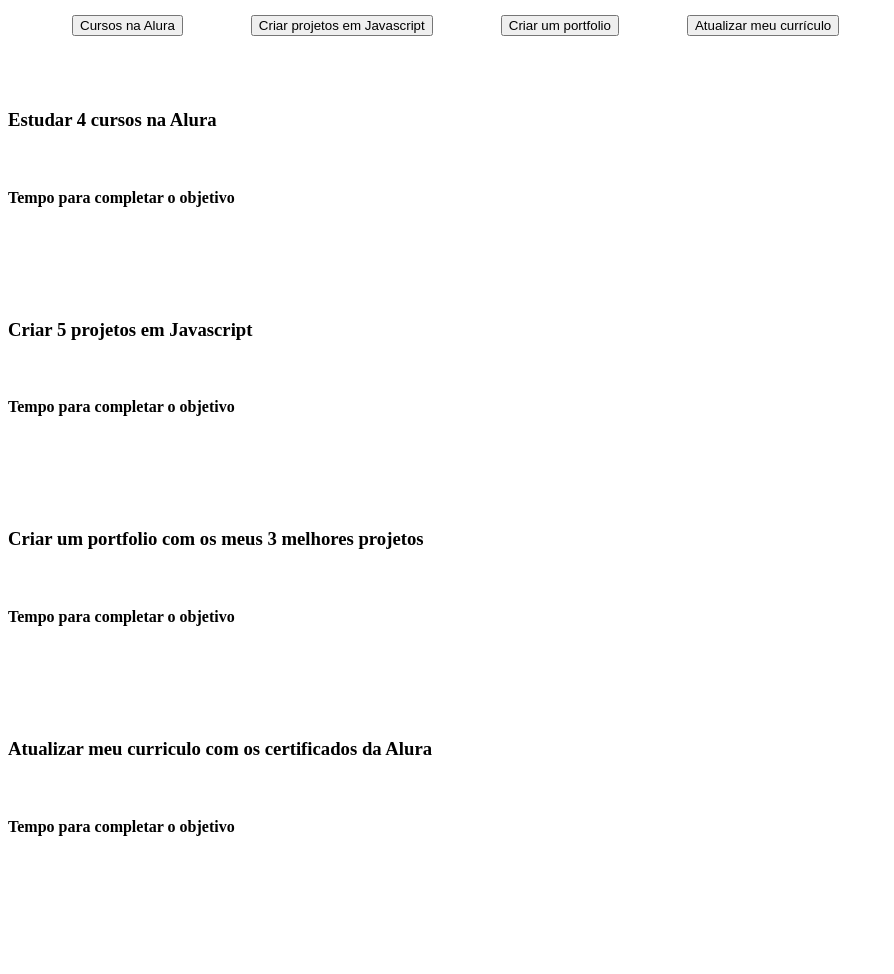
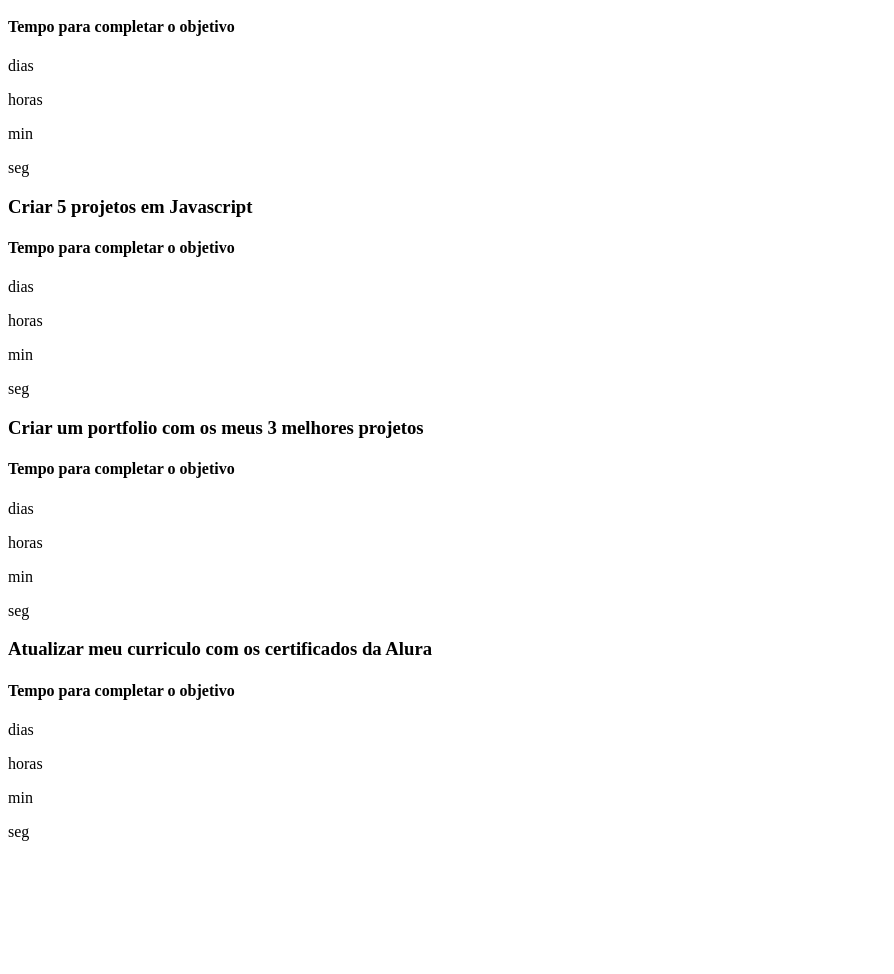
Before and after one commit to lorenavian/projeto1, a plain HTML site: page index.html in a window 1280 px wide. Shown: the part 132-1106 px from the top of the page, without its empty margins (0-894 px from the left). After the commit the page ends 989 px from the top, so only its background shows below. Drawn offline with Linux system fonts and the light colour scheme.

Commit message:
Update index.html

```diff
--- a/index.html
+++ b/index.html
@@ -8,7 +8,7 @@
 </head>
 <body>
     <section class="conteudo-principal">
-        <h2 class="titulo-principal">Meus Objetivos do ano <span>_</span></h2>
+        <h2 class="titulo-principal">Meus objetivos do ano <span>_</span></h2>
         <div class="conteudo">
             <div class="botoes">
                 <button class="botao ativo">Cursos na Alura</button>
@@ -20,22 +20,90 @@
                 <div class="aba-conteudo ativo">
                     <h3 class="aba-conteudo-titulo-principal">Estudar 4 cursos na Alura</h3>
                     <h4 class="aba-conteudo-titulo-secundario">Tempo para completar o objetivo</h4>
-                    <div class="contador"></div>
+                    <div class="contador">
+                        <div class="contador-digito">
+                            <p class="contador-digito-numero" id="dias0"></p>
+                            <p class="contador-digito-texto">dias</p>
+                        </div>
+                        <div class="contador-digito">
+                            <p class="contador-digito-numero" id="horas0"></p>
+                            <p class="contador-digito-texto">horas</p>
+                    </div>
+                    <div class="contador-digito">
+                        <p class="contador-digito-numero" id="min0"></p>
+                        <p class="contador-digito-texto">min</p>
+                </div>
+                <div class="contador-digito">
+                    <p class="contador-digito-numero" id="seg0"></p>
+                    <p class="contador-digito-texto">seg</p>
+                </div>
+            </div>
         </div>
                 <div class="aba-conteudo">
                     <h3 class="aba-conteudo-titulo-principal">Criar 5 projetos em Javascript</h3>
                     <h4 class="aba-conteudo-titulo-secundario">Tempo para completar o objetivo</h4>
-                    <div class="contador"></div>
+                    <div class="contador">
+                        <div class="contador-digito">
+                            <p class="contador-digito-numero" id="dias1"></p>
+                            <p class="contador-digito-texto">dias</p>
+                        </div>
+                        <div class="contador-digito">
+                            <p class="contador-digito-numero" id="horas1"></p>
+                            <p class="contador-digito-texto">horas</p>
+                    </div>
+                    <div class="contador-digito">
+                        <p class="contador-digito-numero" id="min1"></p>
+                        <p class="contador-digito-texto">min</p>
+                </div>
+                <div class="contador-digito">
+                    <p class="contador-digito-numero" id="seg1"></p>
+                    <p class="contador-digito-texto">seg</p>
+                </div>
+                    </div>
                 </div>
                 <div class="aba-conteudo">
                     <h3 class="aba-conteudo-titulo-principal">Criar um portfolio com os meus 3 melhores projetos</h3>
                     <h4 class="aba-conteudo-titulo-secundario">Tempo para completar o objetivo</h4>
-                    <div class="contador"></div>
+                    <div class="class contador">
+                        <div class="contador-digito">
+                            <p class="contador-digito-numero" id="dias2"></p>
+                            <p class="contador-digito-texto">dias</p>
+                        </div>
+                        <div class="contador-digito">
+                            <p class="contador-digito-numero" id="horas2"></p>
+                            <p class="contador-digito-texto">horas</p>
+                    </div>
+                    <div class="contador-digito">
+                        <p class="contador-digito-numero" id="min2"></p>
+                        <p class="contador-digito-texto">min</p>
+                </div>
+                <div class="contador-digito">
+                    <p class="contador-digito-numero" id="seg2"></p>
+                    <p class="contador-digito-texto">seg</p>
+                </div>
+                    </div>
                 </div>
                 <div class="aba-conteudo">
                     <h3 class="aba-conteudo-titulo-principal">Atualizar meu curriculo com os certificados da Alura</h3>
                     <h4 class="aba-conteudo-titulo-secundario">Tempo para completar o objetivo</h4>
-                    <div class="contador"></div>
+                    <div class="contador">
+                        <div class="contador-digito">
+                            <p class="contador-digito-numero" id="dias3"></p>
+                            <p class="contador-digito-texto">dias</p>
+                        </div>
+                        <div class="contador-digito">
+                            <p class="contador-digito-numero" id="horas3"></p>
+                            <p class="contador-digito-texto">horas</p>
+                    </div>
+                    <div class="contador-digito">
+                        <p class="contador-digito-numero" id="min3"></p>
+                        <p class="contador-digito-texto">min</p>
+                </div>
+                <div class="contador-digito">
+                    <p class="contador-digito-numero" id="seg3"></p>
+                    <p class="contador-digito-texto">seg</p>
+                </div>
+                    </div>
                 </div>
             </div>
         </div>
```
Lines whose indentation alone changed are shown as unchanged.
